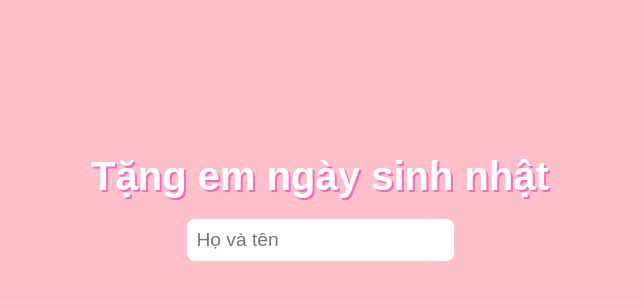
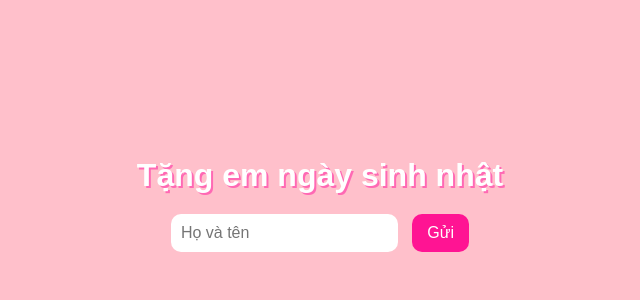
Before and after one commit to tudinhacoustic/gui-nguoi-thuong, a plain HTML site: page index.html in a window 1280 px wide. Shown: the part 206-506 px from the top of the page, without its empty margins (320-960 px from the left). Drawn offline with Linux system fonts and the light colour scheme.

Commit message:
Update index.html

```diff
--- a/index.html
+++ b/index.html
@@ -1,5 +1,5 @@
 <!DOCTYPE html>
-<html lang="en">
+<html lang="vi">
 <head>
   <meta charset="UTF-8" />
   <meta name="viewport" content="width=device-width, initial-scale=1.0" />
@@ -10,37 +10,51 @@
       margin: 0;
       height: 100vh;
       display: flex;
+      flex-direction: column;
+      align-items: center;
       justify-content: center;
-      align-items: center;
-      flex-direction: column;
+      font-family: Arial, sans-serif;
       cursor: url('https://cur.cursors-4u.net/nature/nat-10/nat971.ani'), auto;
-      font-family: Arial, sans-serif;
     }
 
     h1 {
-      color: #fff;
-      font-size: 2.5rem;
+      color: white;
+      text-shadow: 2px 2px #ff69b4;
       margin-bottom: 20px;
-      text-shadow: 2px 2px #ff69b4;
     }
 
     input {
       padding: 10px;
-      font-size: 1.2rem;
-      border-radius: 8px;
+      font-size: 1rem;
+      border-radius: 10px;
       border: none;
       outline: none;
+      margin-right: 10px;
+    }
+
+    button {
+      padding: 10px 15px;
+      font-size: 1rem;
+      background-color: #ff1493;
+      color: white;
+      border: none;
+      border-radius: 10px;
+      cursor: pointer;
+    }
+
+    button:hover {
+      background-color: #ff69b4;
     }
 
     #imageContainer {
-      margin-top: 20px;
       display: none;
+      margin-top: 30px;
     }
 
     #imageContainer img {
       max-width: 90vw;
       max-height: 80vh;
-      border-radius: 16px;
+      border-radius: 15px;
       box-shadow: 0 0 20px rgba(255, 0, 128, 0.6);
     }
 
@@ -81,9 +95,13 @@
 </head>
 <body>
   <h1>Tặng em ngày sinh nhật</h1>
+  <div>
     <input type="text" id="nameInput" placeholder="Họ và tên" />
+    <button onclick="checkName()">Gửi</button>
+  </div>
+
   <div id="imageContainer">
-    <img src="https://github.com/tudinhacoustic/gui-nguoi-thuong/blob/main/pexels-soldiervip-1391498.jpg?raw=true" alt="Loved One" />
+    <img src="https://github.com/tudinhacoustic/gui-nguoi-thuong/blob/main/pexels-soldiervip-1391498.jpg?raw=true" alt="Surprise Image" />
   </div>
 
   <script>
@@ -92,6 +110,11 @@
 
     input.addEventListener('keydown', (e) => {
       if (e.key === 'Enter') {
+        checkName();
+      }
+    });
+
+    function checkName() {
       const name = input.value.trim().toLowerCase();
       if (name === 'nguyễn thị a' || name === 'nguyen thi a') {
         createHeartExplosion();
@@ -100,7 +123,6 @@
         alert('Sai tên rồi, thử lại nhé 😭');
       }
     }
-    });
 
     function createHeartExplosion() {
       for (let i = 0; i < 50; i++) {
@@ -109,7 +131,6 @@
         heart.style.top = Math.random() * window.innerHeight + 'px';
         heart.style.left = Math.random() * window.innerWidth + 'px';
         document.body.appendChild(heart);
-
         setTimeout(() => {
           heart.remove();
         }, 1000);
```
Lines whose indentation alone changed are shown as unchanged.
